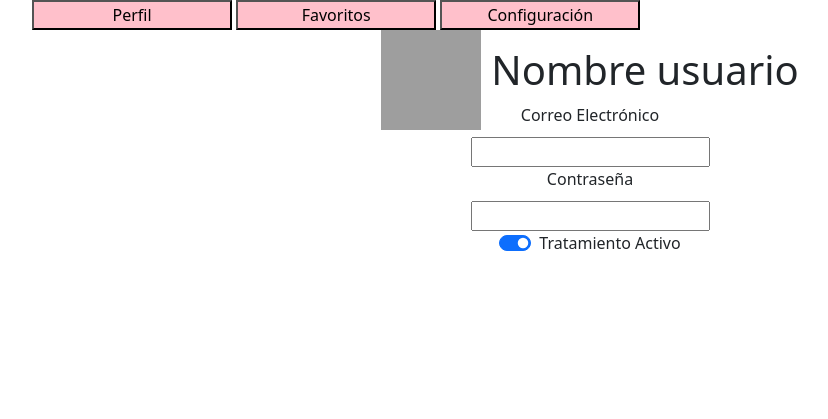
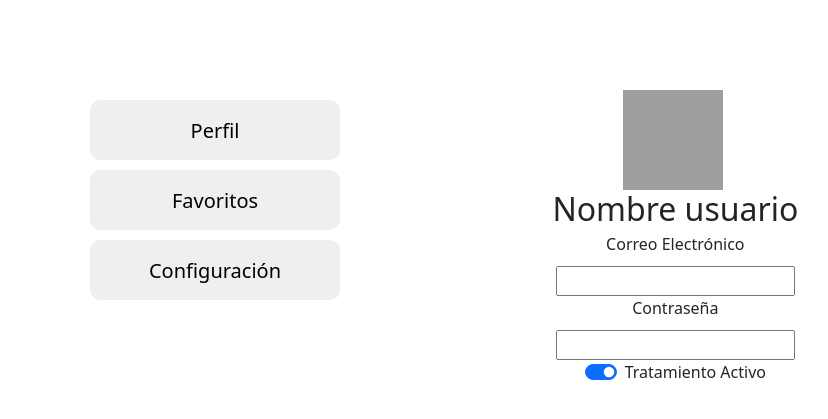
Before and after one commit to nandopiles/Estimat, a PHP site: page /usuario.html in a window 1280 px wide. Shown: the part 98-517 px from the top of the page, without its empty margins (50-878 px from the left). Run offline with PHP 8.4, Linux system fonts and the light colour scheme; some libraries are stand-ins or nearby versions; grey boxes are pictures that could not be loaded.

Commit message:
Updated userprofile

```diff
--- a/style.css
+++ b/style.css
@@ -39,9 +39,6 @@ p {
     height: 400px;
     object-fit: cover;
 }
-
-.row {}
-
 .col-6,
 .col-12 {
     margin-top: 20px;
@@ -68,7 +65,7 @@ label {
 }
 
 .profileButtons button{
- background-color: pink;
+ background-color: #ffdfdd;
  width: 200px;
 }
 
@@ -78,23 +75,48 @@ label {
     align-items: center;
     justify-content: center;
     height: 100px;
+    margin-top: 10px;
 }
 
 .nameUser{
+    display: flex;
+    flex-direction: column; /* Para alinear verticalmente */
+    align-items: center; /* Para centrar verticalmente */
+    text-align: center; /* Para centrar horizontalmente */
     margin-bottom: 20px;
 }
-
-.containerProfile {
-    display: flex;
-    align-items: center;
+.containerProfile img {
+    margin-right: 5px;
 }
 
-.containerProfile img {
-    margin-right: 10px;
-
+button {
+    display: inline-block;
+    width: 250px; /* Ancho fijo */
+    height: 60px; /* Alto fijo */
+    font-size: 20px;
+    border: none;
+    border-radius: 10px;
+    cursor: pointer;
+    text-decoration: none;
+    line-height: 60px; /* Centra el texto verticalmente */
+    text-align: center; /* Centra el texto horizontalmente */
 }
 
-.center{
-    display: flex;
-    justify-content: center;
+.container-form{
+    width: 100%;
+    max-width: 1000px;
+    margin: auto;
+    display: grid;
+    grid-gap: 50px;
+    margin-top: 90px;
+    margin-bottom: 50px;
+  }
+
+aside{
+    text-align: center;
 }
+
+aside button{
+    display: block;
+    margin: 10px auto;
+}
--- a/usuario.html
+++ b/usuario.html
@@ -50,19 +50,19 @@
     </header>
 
     <main>
+        <div class="container-form">
+            <div class="row justify-content-center">
+              <aside class="col-md-2">
+                    <button>Perfil</button>
+                    <button>Favoritos</button>
+                    <button>Configuración</button>
+              </aside>
+              <div class="col-md-10">
+                <div class="containerProfile d-flex flex-column align-items-center text-center">
+                    <img width="100" height="100" src="https://img.icons8.com/material-rounded/100/user-male-circle.png" alt="user-male-circle"/>
+                    <h2 class="nameUser">Nombre usuario</h2>
+                </div>
 
-        <div class="container">
-            <div class="profileButtons">
-                <button>Perfil</button>
-                <button>Favoritos</button>
-                <button>Configuración</button>
-            </div>
-            <div class="center">
-                <div class="containerProfile">
-                    <img width="100" height="100" src="https://img.icons8.com/material-rounded/100/user-male-circle.png" alt="user-male-circle"/>
-                    <h1 class="nameUser">Nombre usuario</h1>
-                </div>
-            </div>
                 <form class="userForm">
                     <label for="email">Correo Electrónico</label>
                     <input type="text" id="email">
@@ -71,12 +71,13 @@
                     <div class="form-check form-switch">
                         <input class="form-check-input" type="checkbox" role="switch" id="flexSwitchCheckChecked" checked="">
                         <label class="form-check-label" for="flexSwitchCheckChecked">Tratamiento Activo</label>
-                      </div>
+                    </div>
                 </form>
-        </div>
+              </div>
+            </div>
+          </div>
+    </main>
 
-
-    </main>
     <footer>
         <!-- place footer here -->
     </footer>
```
